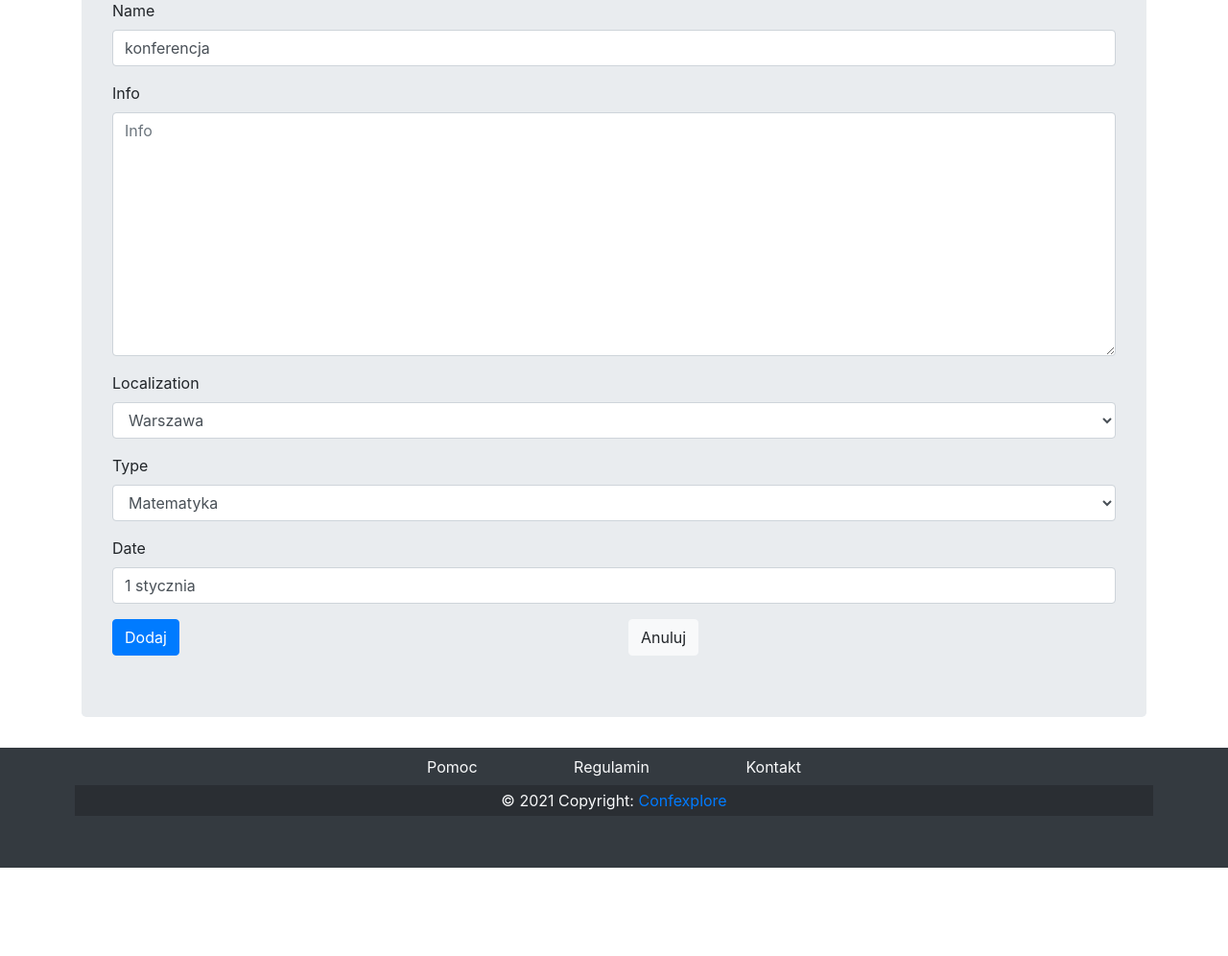
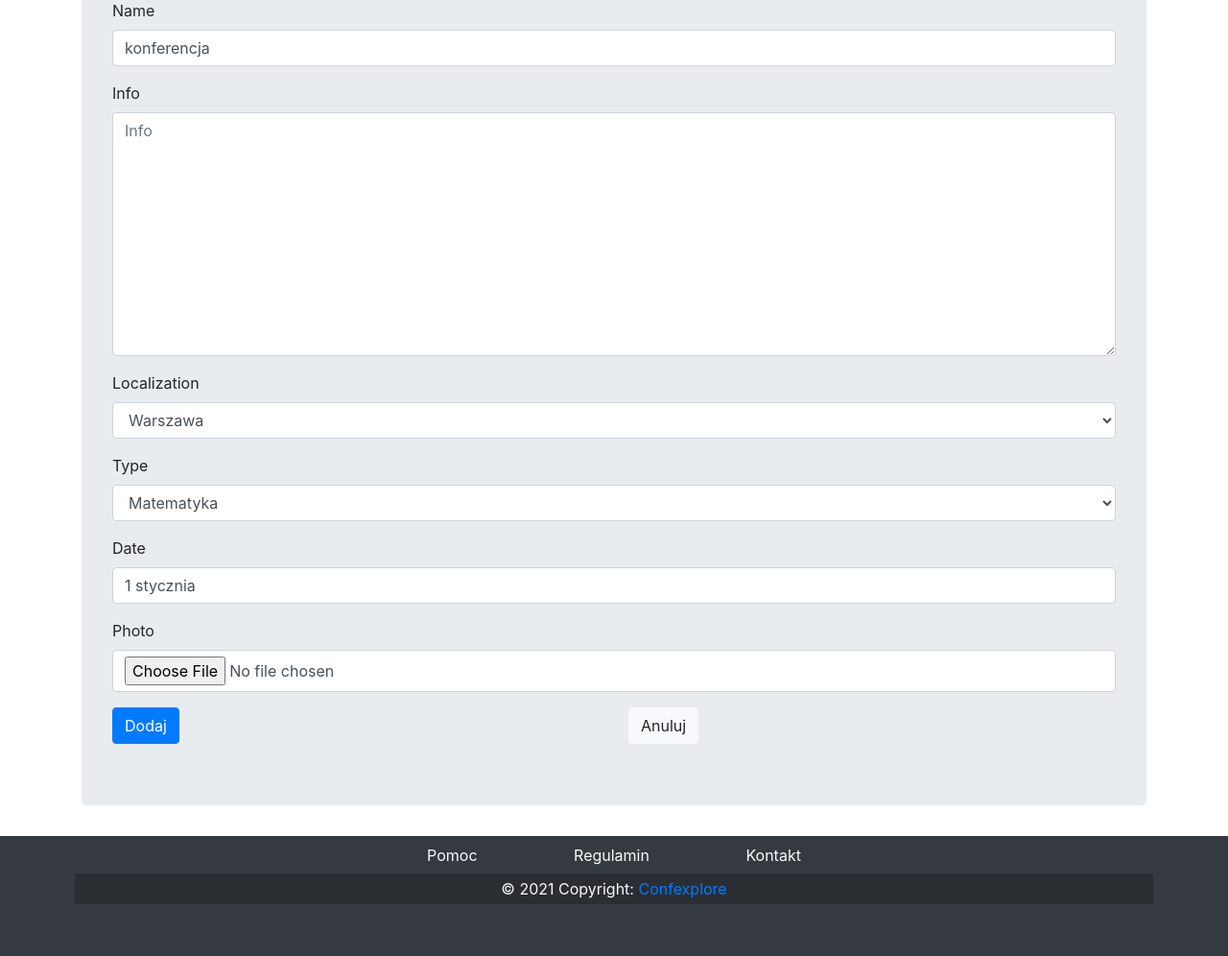
Before and after one commit to mateuszgrzyb/confexplore, a Django app: page /addevent/ in a window 1280 px wide. Shown: the part 193-1189 px from the top of the page at 96% size. Before the commit the page ends 1097 px from the top, so only its background shows below. Run offline with Django 3.2, Linux system fonts and the light colour scheme; data comes from the database, SQL or seed files in the repository; some libraries are stand-ins or nearby versions.

Commit message:
dodano możliwość umieszczania zdjęć

```diff
--- a/content/forms.py
+++ b/content/forms.py
@@ -6,4 +6,4 @@ from content.models import Event
 class AddEventForm(ModelForm):
     class Meta:
         model = Event
-        fields = ['name', 'info', 'localization', 'type', 'date']
+        fields = ['name', 'info', 'localization', 'type', 'date','photo']
--- a/content/models.py
+++ b/content/models.py
@@ -30,6 +30,7 @@ class Event(models.Model):
     type = models.ForeignKey('Type', on_delete=models.CASCADE, default="Ogólna")
     date = models.CharField(max_length=30, default='1 stycznia')
     price = models.IntegerField(default=0)
+    photo = models.ImageField(upload_to='images/',default='default.jpg')
 
 
 class Ticket(models.Model):
--- a/templates/content/addevent.html
+++ b/templates/content/addevent.html
@@ -7,7 +7,7 @@
     <p class="text-dark" style="text-align: center;">Dodaj wydarzenie:</p>
   </h2>
   {% csrf_token %}
-  <form method="post">
+  <form method="post" enctype="multipart/form-data">
     {% csrf_token %}
     {% bootstrap_form form %}
     <div class="row">
```
